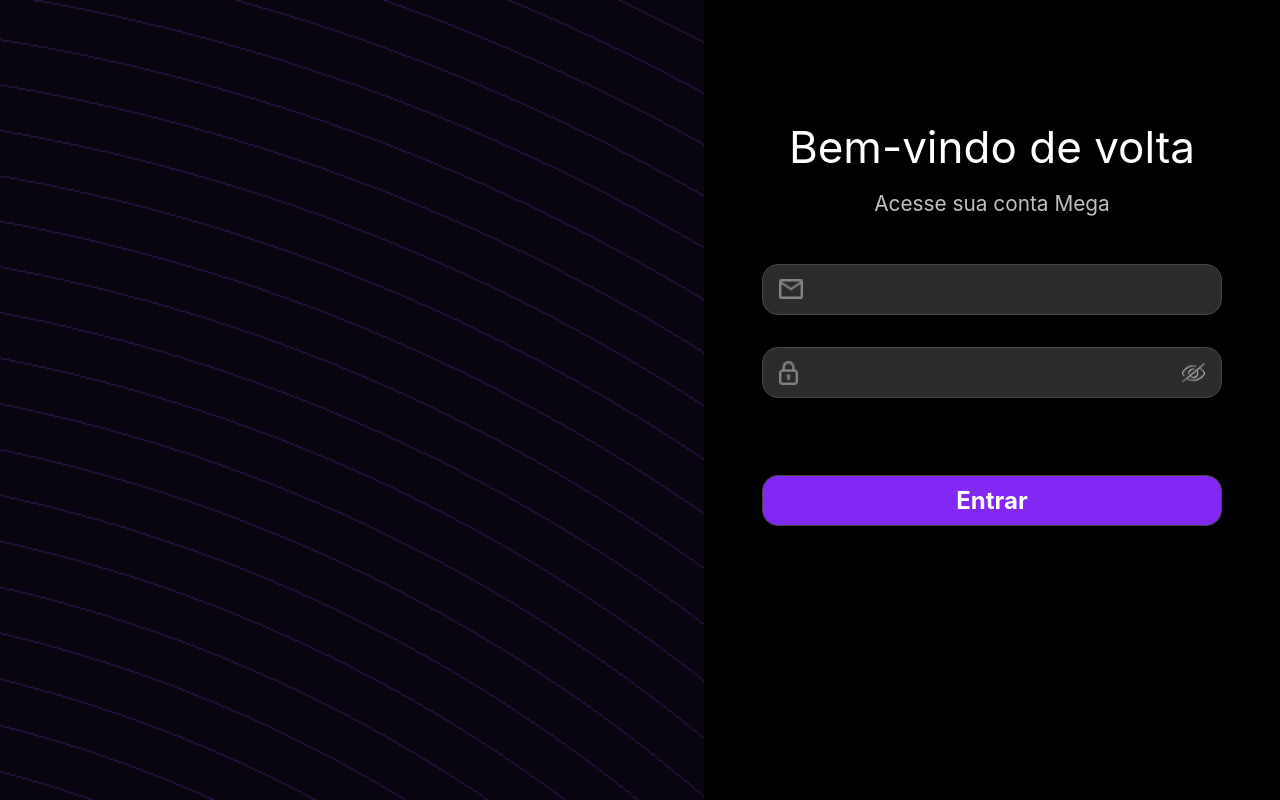
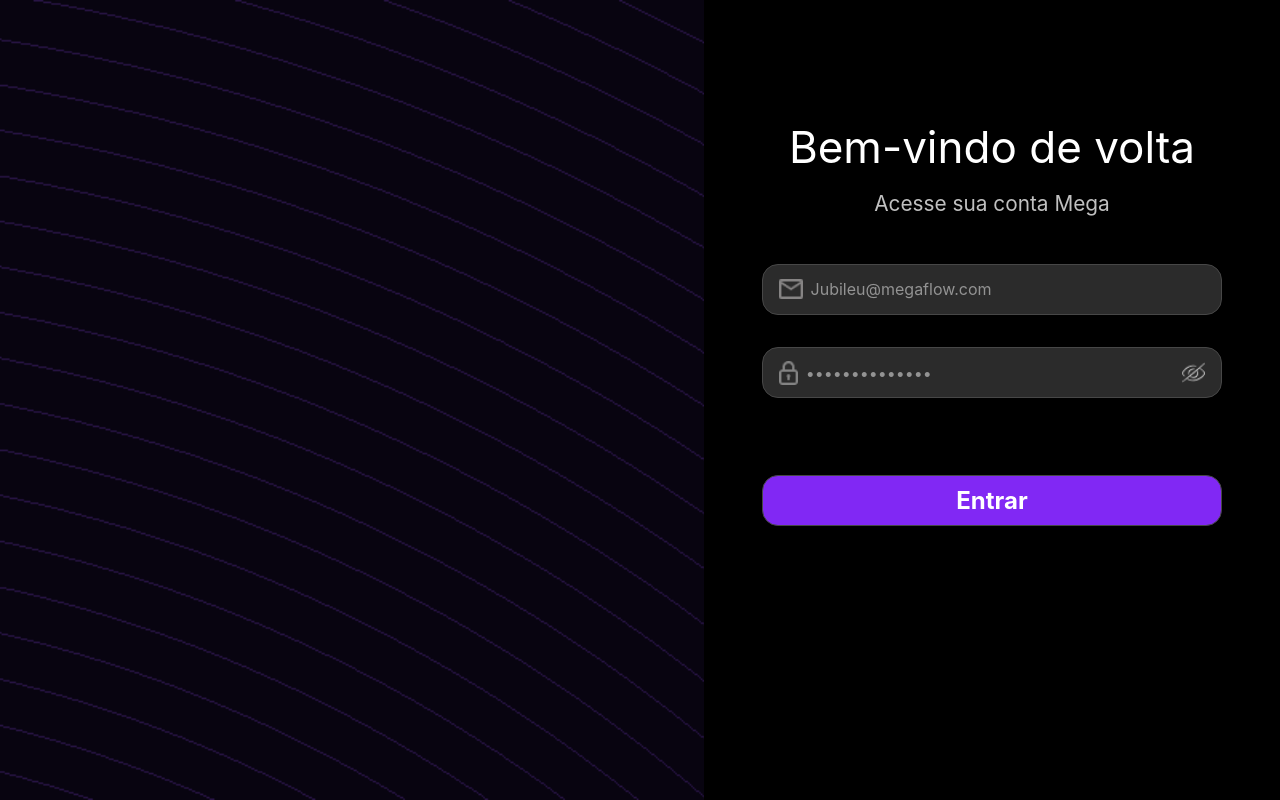
Before and after one commit to LuizFXavier/mega-flow-website, a Vue app: page /login in a window 1280 px wide. Built offline with nearby package versions, Linux system fonts and the light colour scheme; the HTML template or start-up script is replaced by a standard one.

Commit message:
feat: Utilização da lógica de login no componente de login

```diff
--- a/src/components/login/LoginForm.vue
+++ b/src/components/login/LoginForm.vue
@@ -1,7 +1,11 @@
 <script setup lang="ts">
 import { reactive, ref } from 'vue'
-import http from '@/services/http.ts'
+import api from '@/services/api.ts'
 import LoginFormInputBox from './LoginFormInputBox.vue';
+import { useAuthStore } from '@/stores/authStore.ts';
+import { useRouter } from 'vue-router';
+
+const authStore = useAuthStore();
 
 const showPassword = ref<Boolean>(false);
 
@@ -10,12 +14,15 @@ interface UserData{
     senha:string;
 }
 
-const user = reactive<UserData>({email:'', senha:''})
-
+const user = reactive<UserData>({email:'Jubileu@megaflow.com', senha:'JubileuAoMolho'});
+const router = useRouter();
 async function handleLogin(){
     try{
-        const {data} = await http.get('');
-        console.log(data)
+        await authStore.login(user);
+
+        const to = authStore.useIntention();
+
+        router.push(to)
     }
     catch(e){
 
@@ -58,7 +65,7 @@ async function handleLogin(){
                     <img src="/icon/lock.png" class="w-5 h-6"/>
 
                     <input v-model="user.senha"
-                           :type="showPassword ? 'text' : 'senha'"
+                           :type="showPassword ? 'text' : 'password'"
                            class="h-full w-9/10"/>
 
                     <button type="button"
```
